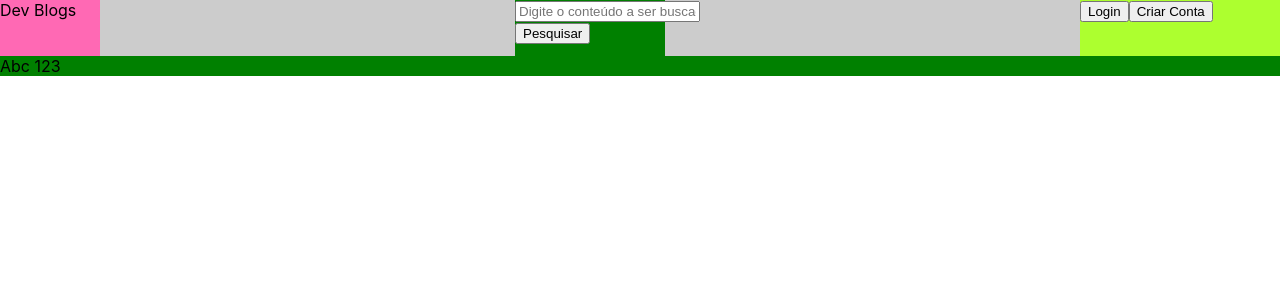
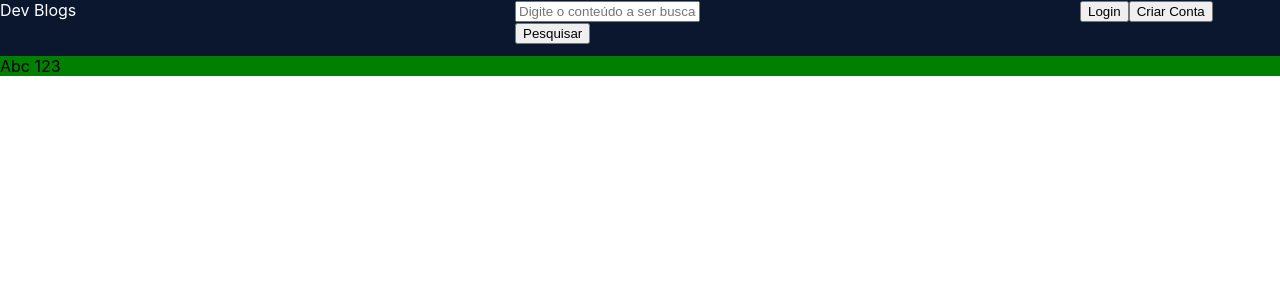
Before and after one commit to ikaroamorim/devblogs, a Next.js app: page / in a window 1280 px wide. Shown: the top 300 px of the page. Built offline with nearby package versions, Linux system fonts and the light colour scheme.

Commit message:
Inclusão das variáveis de cor

```diff
--- a/src/components/Header/styles.module.scss
+++ b/src/components/Header/styles.module.scss
@@ -8,20 +8,19 @@
     justify-content: space-between;
 
     .siteLogoContainer{
-        background-color: hotpink;
         min-width: 100px;
         height: 100%;
+        color: $font-white-color;
+
     }
 
     .searchContainer{
         width: 150px;
         height: 100%;
-        background-color: green;
     }
 
     .userContainer{
         height: 100%;
         min-width: 200px;
-        background-color: greenyellow;
     }
 }
--- a/src/styles/variables.scss
+++ b/src/styles/variables.scss
@@ -1 +1,5 @@
-$background-color: #ccc;
+$background-color: #0A172F;
+$button-active-background:#009CEA;
+$button-inactive-background: #09203b;
+$button-inactive-border: #046097;
+$font-white-color: #fff;
```
